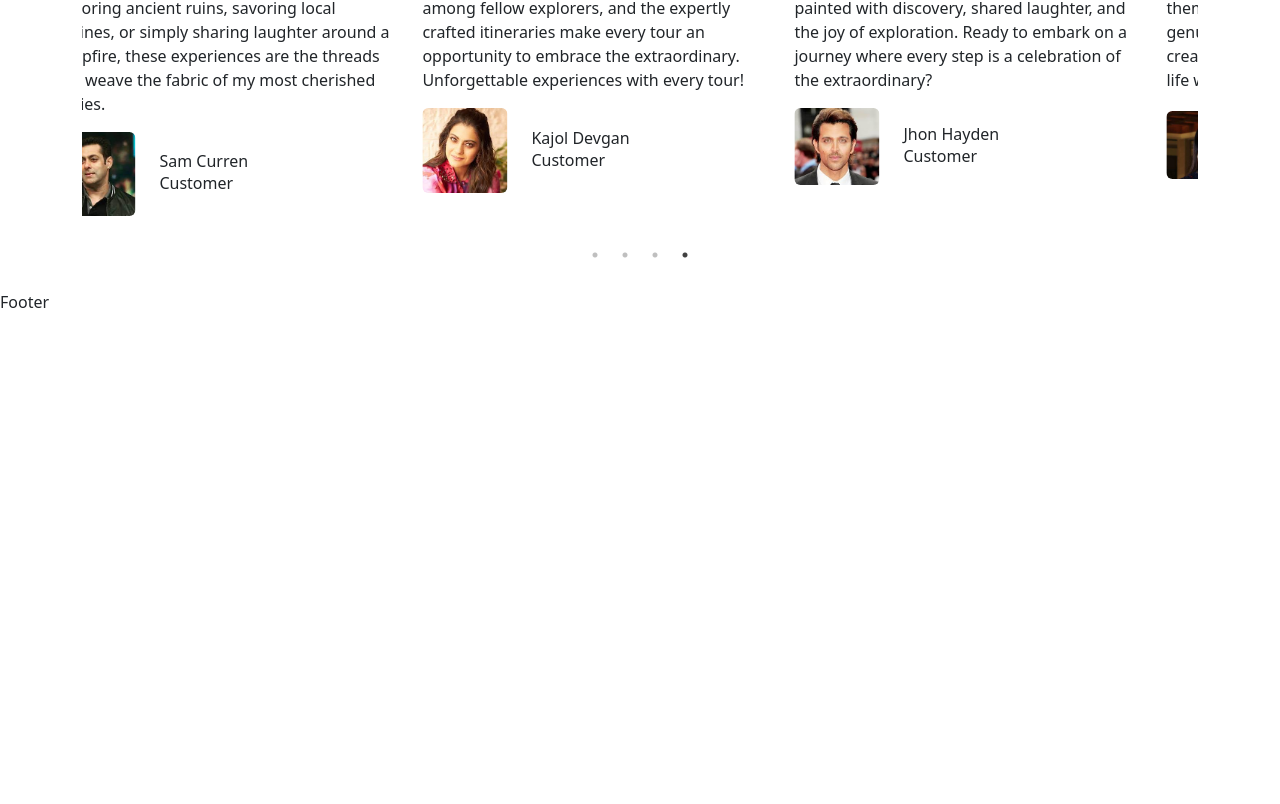
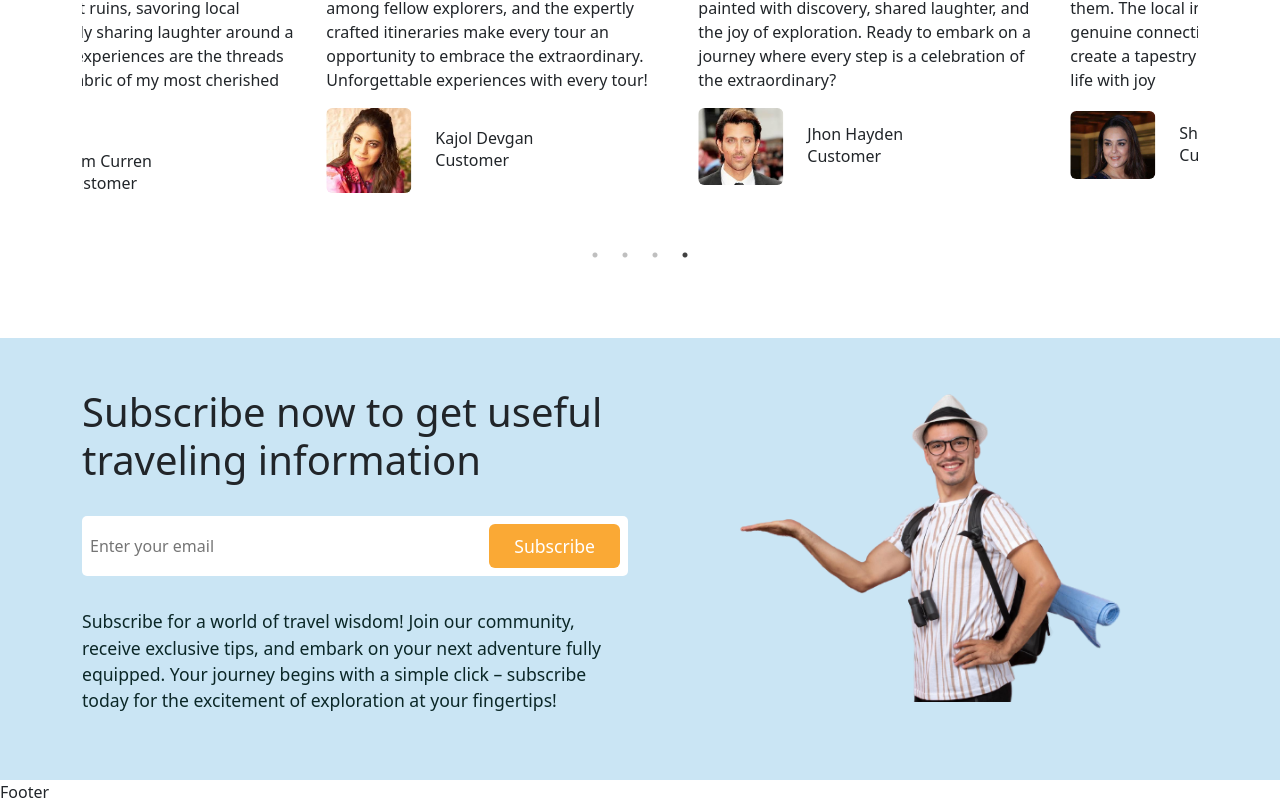
Before and after one commit to idlakshan/Travel-SriLanka-FrontEnd, a React (Create React App) app: page /home in a window 1280 px wide. Shown: the part 3845-4649 px from the top of the page. Before the commit the page ends 4159 px from the top, so only its background shows below. Built offline with nearby package versions, Linux system fonts and the light colour scheme; a web font is replaced by a local one.

Commit message:
implement subscribe section

```diff
--- a/src/pages/Home.jsx
+++ b/src/pages/Home.jsx
@@ -13,6 +13,7 @@ import ServicesList from '../Services/ServicesList'
 import FeaturedTourList from '../featuredTours/FeaturedTourList'
 import MasonryImagesgallery from '../components/image-gallery/MasonryImagesgallery'
 import Testimonials from '../testimonial/Testimonials'
+import Newsletter from '../shared/Newsletter'
 
 const Home = () => {
   return (
@@ -153,6 +154,8 @@ const Home = () => {
             </Container>
           </section>
 
+          <Newsletter/>
+
     </>
   )
 }
--- /dev/null
+++ b/src/shared/Newsletter.jsx
@@ -0,0 +1,40 @@
+import React from 'react'
+import './newsLetter.css'
+import { Col, Container, Row } from 'reactstrap'
+import maleTourist from '../assets/images/male-tourist.png'
+
+const Newsletter = () => {
+    return (
+        <section className='newsletter'>
+            <Container>
+                <Row>
+                    <Col lg="6">
+                        <div className='newsletter__content'>
+                            <h2>Subscribe now to get useful traveling information</h2>
+
+                            <div className="newsletter__input">
+                                <input type="email" placeholder='Enter your email' />
+                                <button className='btn newsletter__btn'>Subscribe</button>
+                            </div>
+                            <p>Subscribe for a world of travel wisdom! Join our community, receive exclusive tips, and embark on your next adventure fully equipped.
+                                 Your journey begins with a simple click – subscribe today for the excitement of exploration at your fingertips!</p>
+                        </div>
+
+                    </Col>
+
+                    <Col lg="6">
+                        <div className="newsletter__img">
+                            <img src={maleTourist} alt="" />
+                        </div>
+
+                    </Col>
+
+                </Row>
+
+            </Container>
+        </section>
+
+    )
+}
+
+export default Newsletter
--- /dev/null
+++ b/src/shared/newsLetter.css
@@ -0,0 +1,51 @@
+.newsletter{
+    background:#cae5f4 ;
+    padding: 0;
+    margin-top: 3rem;
+}
+
+.newsletter__img img{
+  width: 100%;
+}
+
+.newsletter__content{
+    padding: 50px 0;
+}
+
+.newsletter__content h2{
+    font-size: 2.5rem;
+    margin-bottom: 2rem;
+}
+
+.newsletter__input{
+    display: flex;
+    align-items: center;
+    justify-content: space-between;
+    background: #fff;
+    padding: 0.5rem;
+    margin-bottom: 2rem;
+    border-radius: 5px;
+
+}
+
+.newsletter__input input{
+    border: none;
+    font-size: 1rem;
+    color: var(--heading-color);
+}
+
+.newsletter__input input:focus{
+    outline: none;
+}
+
+.newsletter__btn{
+    padding: 0.5rem 1.5rem !important;
+    background: var(--secondary-color) !important;
+    color: #fff !important;
+    font-size:1.1rem !important;
+}
+
+.newsletter__content p{
+    font-size:1.1rem !important;
+    color: var(--heading-color) !important;
+}
```
Also changed, not shown: src/assets/images/male-tourist.png (added).
